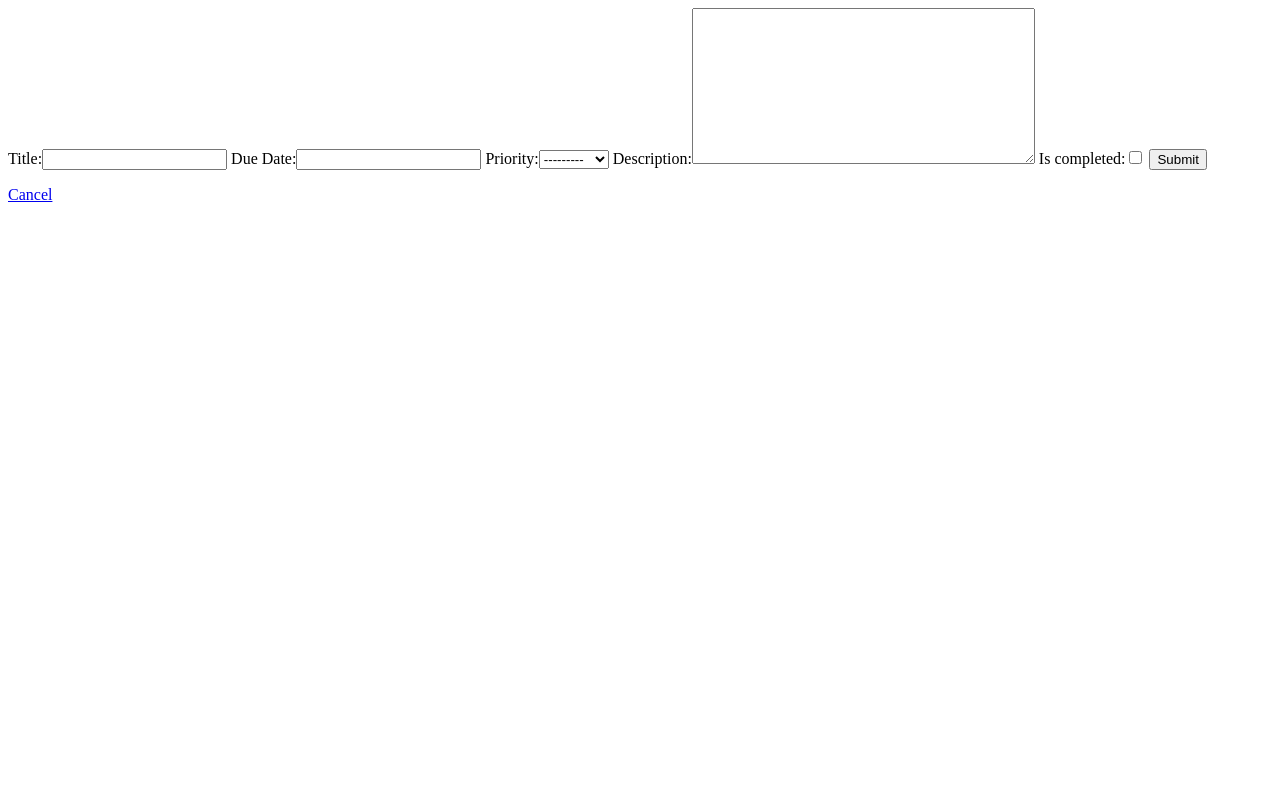
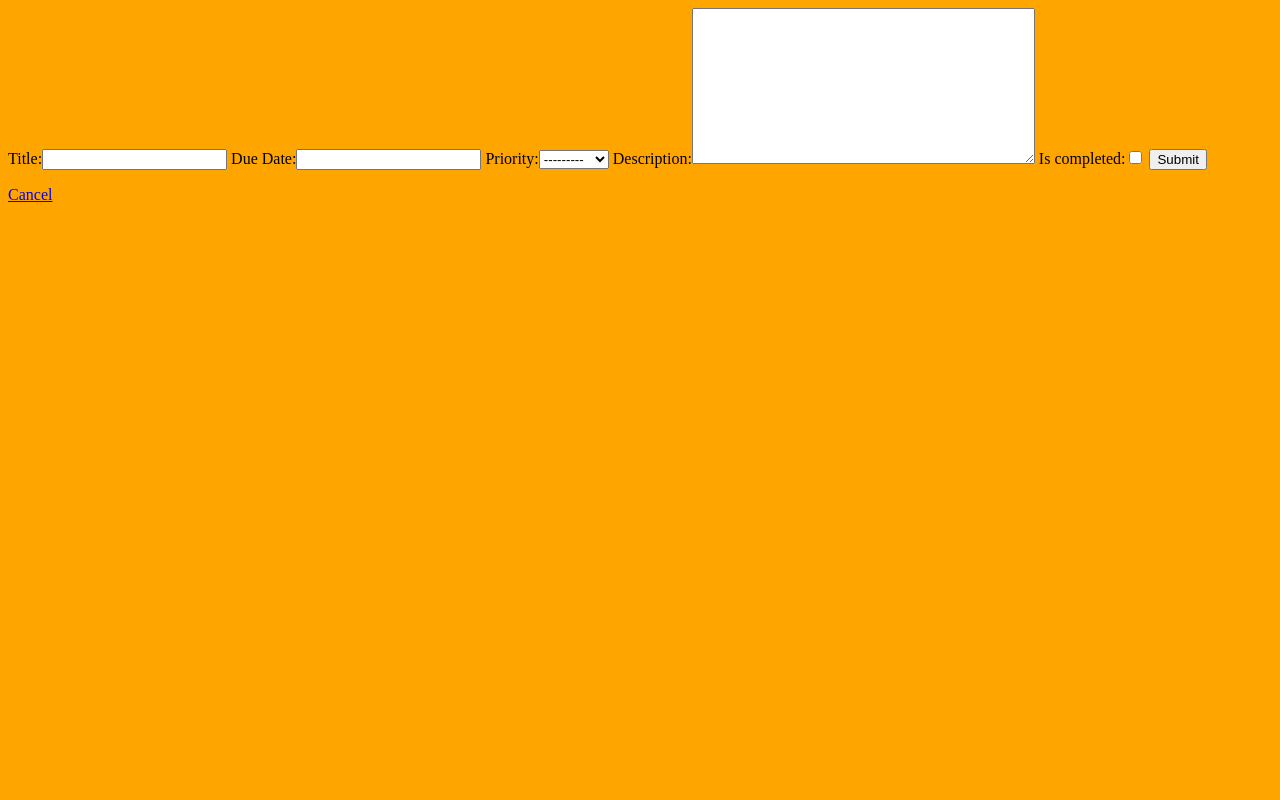
Before and after one commit to Kardbord/Django-TODO_List, a Django app: a page that uses TODO_List/templates/TODO_List/new.html in a window 1280 px wide. Run offline with Django 3.2, Linux system fonts and the light colour scheme.

Commit message:
Added and linked a style sheet

```diff
--- /dev/null
+++ b/TODO_List/static/TODO_List/style.css
@@ -0,0 +1,3 @@
+body {
+    background: orange;
+}
--- a/TODO_List/templates/TODO_List/detail.html
+++ b/TODO_List/templates/TODO_List/detail.html
@@ -1,3 +1,7 @@
+{% load staticfiles %}
+
+<link rel="stylesheet" type="text/css" href="{% static 'TODO_List/style.css' %}" />
+
 <h1>{{ todo_item.title }}</h1>
 
 {% if error_message %}<p><strong>{{ error_message }}</strong></p>{% endif %}
@@ -13,7 +17,7 @@
 <h3>Due on {{ todo_item.due_date }}</h3>
 
 <!-- TODO: get this working! -->
-{% if todo_item.isCompleted == true %}
+{% if todo_item.isCompleted %}
     <h3 class="completed">Completed</h3>
 {% else %}
     <h3 class="incomplete">Incomplete</h3>
--- a/TODO_List/templates/TODO_List/index.html
+++ b/TODO_List/templates/TODO_List/index.html
@@ -1,3 +1,7 @@
+{% load staticfiles %}
+
+<link rel="stylesheet" type="text/css" href="{% static 'TODO_List/style.css' %}" />
+
 <h3><a href="{% url 'TODO_List:new' %}">+New Item</a></h3>
 
 {% if todo_list %}
--- a/TODO_List/templates/TODO_List/new.html
+++ b/TODO_List/templates/TODO_List/new.html
@@ -1,3 +1,7 @@
+{% load staticfiles %}
+
+<link rel="stylesheet" type="text/css" href="{% static 'TODO_List/style.css' %}" />
+
 <form action="{% url 'TODO_List:new' %}" method="post">
     {% csrf_token %}
     {{ form }}
```
